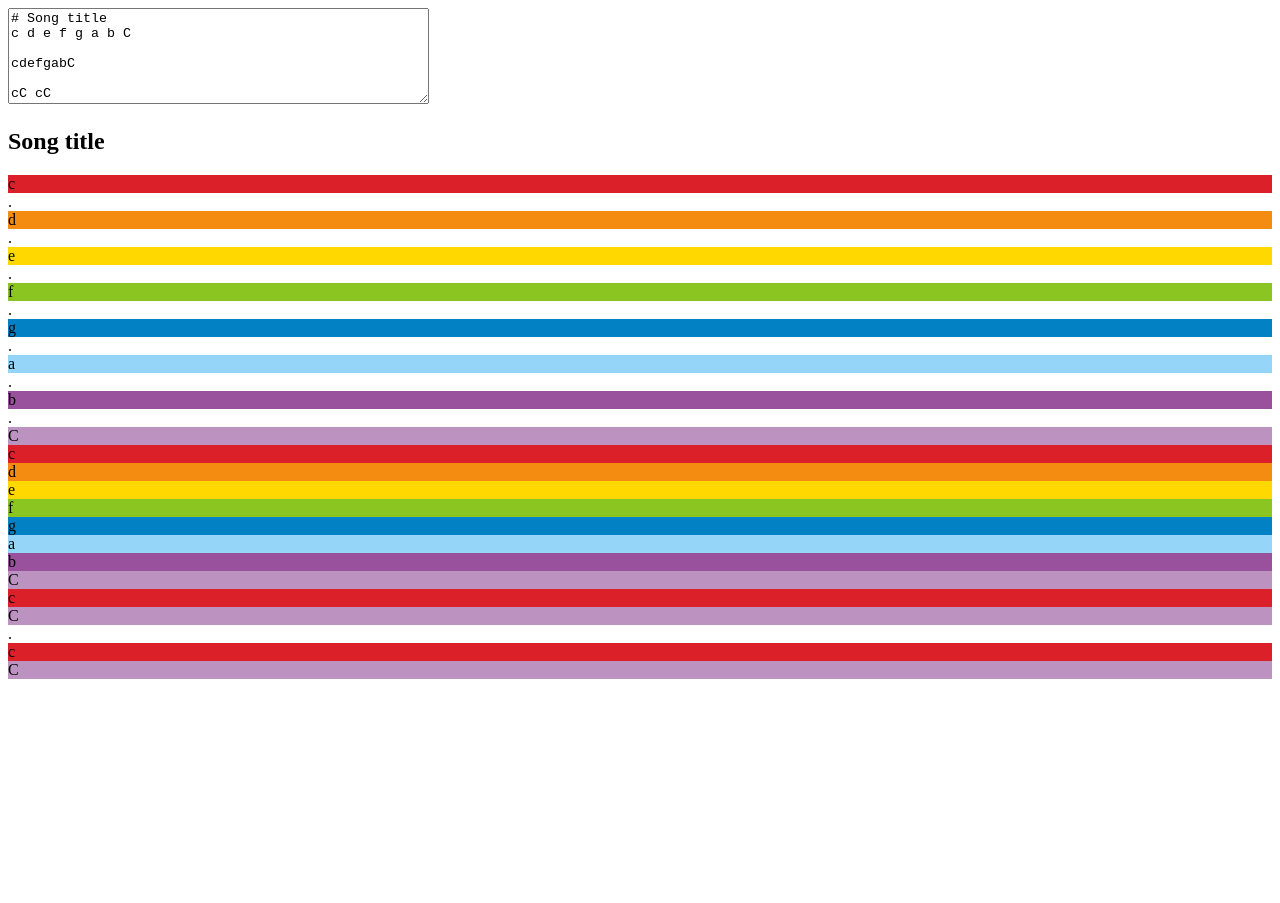
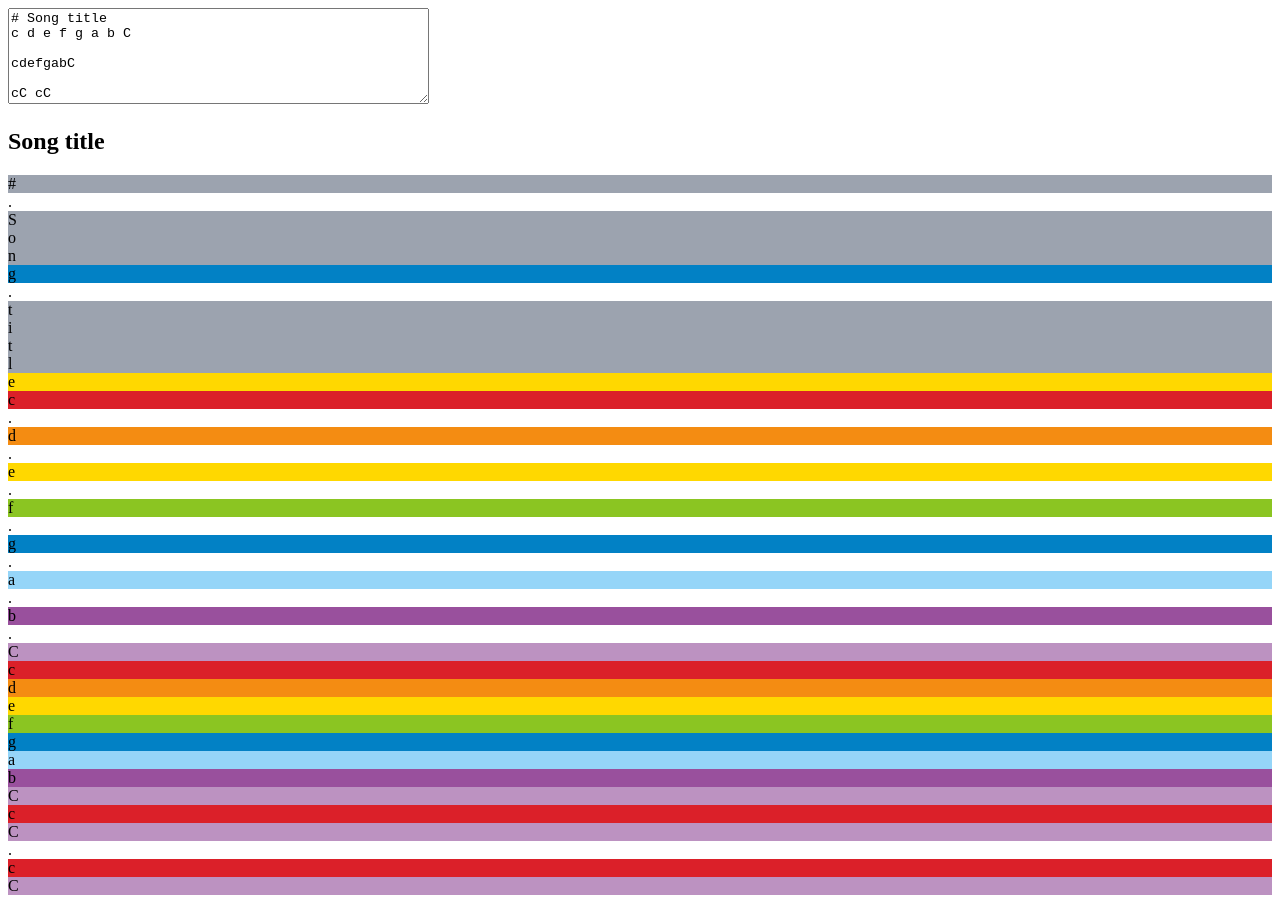
Before and after one commit to aedificatorum/note-maker, a Next.js app: page / in a window 1280 px wide. Before the commit the page ends 800 px from the top, so only its background shows below. Built offline with nearby package versions, Linux system fonts and the light colour scheme; a web font is replaced by a local one.

Commit message:
more regex

```diff
--- a/pages/index.js
+++ b/pages/index.js
@@ -68,24 +68,20 @@ const SongNotes = ({ noteLines }) => {
 };
 
 const parseSong = (song) => {
-  const lines = song.split('\n');
-  let songLines = lines;
+  let songLines = song.split('\n');
   let title = '';
   let lyrics = '';
 
-  if (lines[0].length && lines[0][0] === '#') {
-    songLines = lines.slice(1);
-    const afterHash = lines[0].split('#')[1].trim();
-    if (afterHash.length) {
-      title = afterHash;
-    }
+  const titleMatch = song.match(/#[\s](.*)[\s]/);
+  if (titleMatch) {
+    title = titleMatch[1];
   }
 
-  const match = song.match(/---([\s\S]*)---([\s\S]*)/);
+  const lyricsMatch = song.match(/---([\s\S]*)---([\s\S]*)/);
 
-  if (match) {
-    lyrics = match[1];
-    songLines = match[2].split('\n');
+  if (lyricsMatch) {
+    lyrics = lyricsMatch[1];
+    songLines = lyricsMatch[2].split('\n');
   }
 
   return [title, songLines, lyrics];
```
